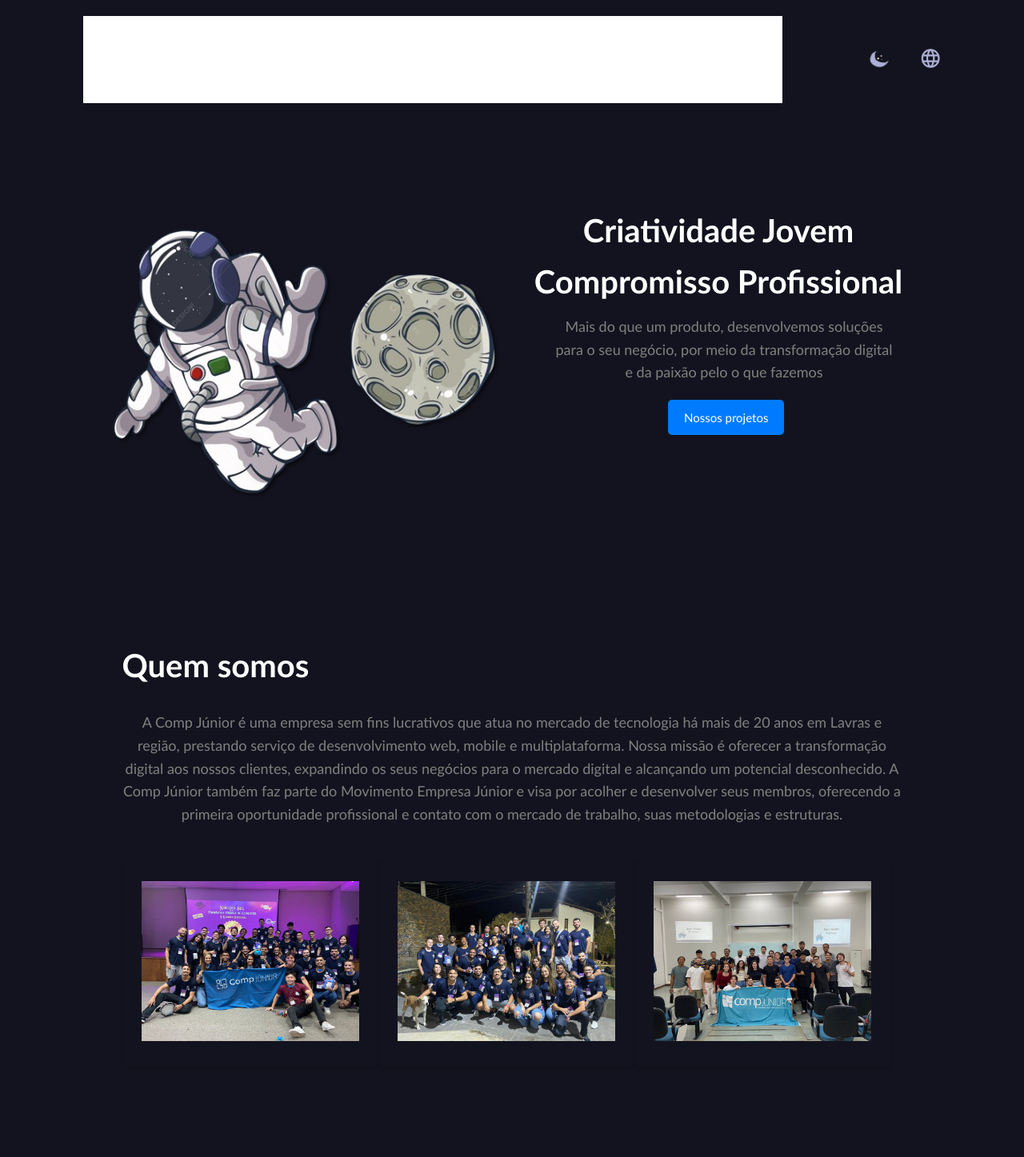
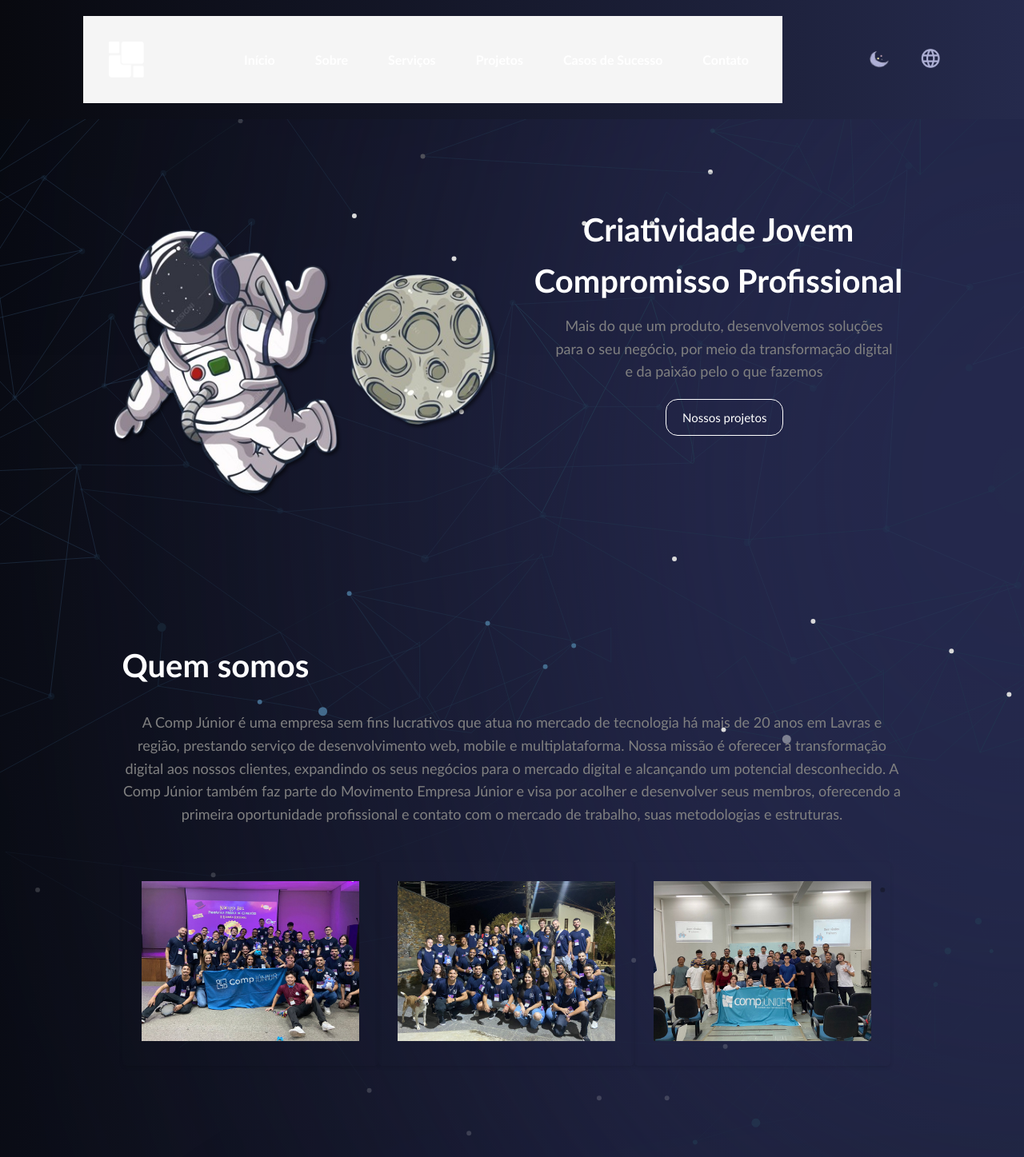
Before and after one commit to joaopchav/projetofinalcompjr, a React (Create React App) app: page / in a window 1280 px wide. Shown: the top 1447 px of the page at 80% size. Built offline with nearby package versions, Linux system fonts and the light colour scheme.

Commit message:
ATT FINAL ULTIMA JURO

```diff
--- a/src/components/NavbarServices.js
+++ b/src/components/NavbarServices.js
@@ -4,7 +4,7 @@ import compLogo from '../assets/comp.png';
 import comp1Logo from '../assets/comp1.png';
 import linguagemIcon from '../assets/linguagem.png';
 
-const Navbar = ({ toggleTheme, toggleLanguage, isDarkTheme, language }) => {
+const NavbarServices = ({ toggleTheme, toggleLanguage, isDarkTheme, language }) => {
   const handleThemeToggle = () => {
     toggleTheme();
   };
@@ -35,4 +35,4 @@ const Navbar = ({ toggleTheme, toggleLanguage, isDarkTheme, language }) => {
   );
 };
 
-export default Navbar;
+export default NavbarServices;
--- a/src/pages/devApp.js
+++ b/src/pages/devApp.js
@@ -2,6 +2,7 @@ import React, { useState } from 'react';
 import Navbar from '../components/NavbarServices';
 import Footer from '../components/Footer';
 import '../styles/ServicesPages.css';
+
 
 const DevApp = () => {
   const [language, setLanguage] = useState('pt');
--- a/src/styles/ServicesPages.css
+++ b/src/styles/ServicesPages.css
@@ -30,3 +30,12 @@ body, html {
     margin-top: 50px;
     margin-bottom: 75px;
   }
+
+  #navbar {
+    background-image: linear-gradient(to right, #08090F, #252A4C);
+    position: fixed;
+    width: 100%;
+    z-index: 100;
+    padding: 20px 0;
+    justify-content: center;
+}
--- a/src/styles/style.css
+++ b/src/styles/style.css
@@ -9,7 +9,7 @@
     font-family: 'Gill Sans', 'Gill Sans MT', Calibri, 'Trebuchet MS', sans-serif;
     color: white;
     line-height: 1.6;
-    background-color: #13131F;
+
   }
 
   a {
@@ -65,7 +65,7 @@
 }
 
   #navbar.scrolled {
-    background-color:#13131F;
+    background-color:#1A2238;
     box-shadow: 0 2px 4px rgba(0, 0, 0, 1);
 }
 
@@ -214,16 +214,17 @@
     padding: 10px 20px;
     font-size: 15px;
     color: #fff;
-    background-color: #007bff;
-    margin-left: 195px;
-    border: none;
-    border-radius: 5px;
+    background-color: transparent;
+    margin-left: 192px;
+    border: solid 1px;
+    border-radius: 15px;
     text-decoration: none;
     transition: background-color 0.3s;
   }
 
   .hero-button:hover {
-    background-color: #0056b3;
+    background-color: whitesmoke;
+    color:#1A2238;;
   }
 
   @media (max-width: 768px) {
@@ -297,7 +298,7 @@
   }
 
   #services .card {
-    background-color: #13131F;
+    background-color: transparent;
     box-shadow: 0 2px 4px rgba(0, 0, 0, 0.1);
     border-radius: 5px;
     overflow: hidden;
@@ -351,8 +352,10 @@
   }
 
   #projects .card {
-    background-color: #13131F;
+    background-color: transparent;
     box-shadow: 0 2px 4px rgba(0, 0, 0, 0.1);
+    border: solid 2px;
+    border-color: #1A2238;
     border-radius: 5px;
     overflow: hidden;
     transition: transform 0.3s ease;
@@ -397,7 +400,7 @@
     font-size: 19.2px;
     padding: 8px 32px;
     background: -webkit-linear-gradient(225deg, #1793A6, #0F6B79,
-    #13131F) 0% 0% / 300% 600%;
+    #1A2238) 0% 0% / 300% 600%;
     background-size: 200% auto;
     -webkit-animation: gradient_move 3s ease infinite;
     animation: gradient_move 3s ease infinite;
@@ -473,19 +476,19 @@
   #contact .send-button {
     width: 40%;
     padding: 12px;
-    background-color: #1793A6;
+    background-color:transparent;;
     font-family:'Gill Sans', 'Gill Sans MT', Calibri, 'Trebuchet MS', sans-serif;
     font-size: 15px;
     color: var(--white);
-    border-radius: 20px;
-    border: none;
+    border-radius: 10px;
+    border: solid 1px;
     cursor: pointer;
     transition: background-color 0.3s ease;
   }
 
   #contact .send-button:hover {
-    background-color: #0F6B79;
-    color:white;
+    background-color: whitesmoke;
+    color:#1A2238;;
   }
 
   .error {
@@ -636,7 +639,7 @@
     padding: 14px 20px 14px 20px;
     border-radius: 20px;
     background: -webkit-linear-gradient(225deg,  #8257E6, #52057B,
-    #13131F) 0% 0% / 300% 600%;
+    transparent) 0% 0% / 300% 600%;
     background-size: 200% auto;
     -webkit-animation: gradient_move 3s ease infinite;
     animation: gradient_move 3s ease infinite;
@@ -684,7 +687,7 @@
 }
 
 .success-card {
-  background-color: #13131F;
+  background-color: transparent;
   box-shadow: 0 2px 4px rgba(0, 0, 0, 0.1);
   border-radius: 5px;
   overflow: hidden;
@@ -735,17 +738,34 @@ button {
   border: 1px solid #444;
 }
 
+:root {
+  --primary: #4caf50;
+  --secondary: #00bcd4;
+  --white: whitesmoke;
+  --dark: #212121;
+  --gray: #9e9e9e;
+  --light: #f5f5f5;
+  --dark-bg: url(../assets/Fundo-693778f3.svg);
+  --light-bg: whitesmoke; /* Assuming you have a different background for light theme */
+}
+
 .dark-theme {
-    /* Estilos para o tema escuro */
-    background-color: #13131F;
-    color: #ffffff;
-  }
+  background: linear-gradient(112deg, #07090f 1.49%, #191c32 51.16%, #1b2339 99.03%);
+  background-image: var(--dark-bg);
+  background-clip: content-box;
+  background-repeat: repeat-y;
+  background-blend-mode: overlay, overlay, overlay;
+  background-size: cover;
+}
 
-  .light-theme {
-    /* Estilos para o tema claro */
-    background-color: whitesmoke;
-    color: #13131F;
-  }
+.light-theme {
+  background: linear-gradient(112deg, #f5f5f5 1.49%, #e5e5e5 51.16%, #dddddd 99.03%);
+  background-image: var(--light-bg);
+  background-clip: content-box;
+  background-repeat: repeat-y;
+  background-blend-mode: overlay, overlay, overlay;
+  background-size: cover;
+}
 
   .light-theme .hero-title {
     color: #13131F;
@@ -755,8 +775,8 @@ button {
     color: #13131F;;
   }
 
-  .light-theme #services h2 {
-    color:#13131F;;
+  .light-theme h2{
+    color:#13131F;
   }
 
   .light-theme #services h3 {
@@ -800,21 +820,23 @@ button {
   }
 
   .light-theme .hero-button {
-    color: #fff;
-    background-color: #0056b3;
+    color: #13131F;
+    background-color: whitesmoke;
   }
 
   .light-theme .hero-button:hover {
-    background-color: #007bff;
+    background-color: #13131F;
+    color: whitesmoke;
   }
 
   .light-theme #contact .send-button {
-    background-color: #0F6B79;
-
+    color: #13131F;
+    background-color: whitesmoke;
   }
 
   .light-theme #contact .send-button:hover {
-    background-color: #1793A6;
+    background-color: #13131F;
+    color: whitesmoke;
   }
 
   .light-theme #footer {
@@ -828,6 +850,10 @@ button {
     color:whitesmoke;
   }
 
+  .light-theme #contact .form-control{
+    background-color: #13131F;
+  }
+
 /* Webkit Scrollbar */
 
 ::-webkit-scrollbar-thumb {
```
Also changed, not shown: src/assets/Fundo-693778f3.svg (added).
